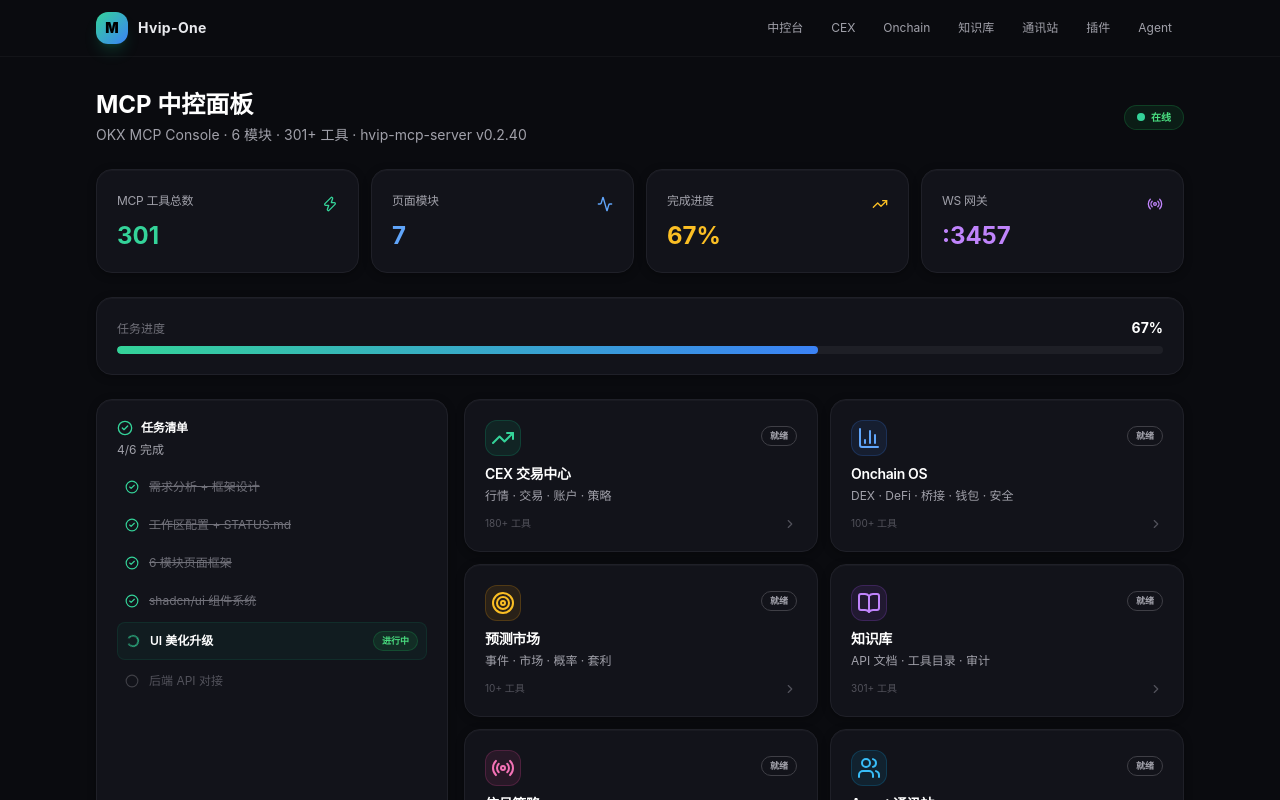
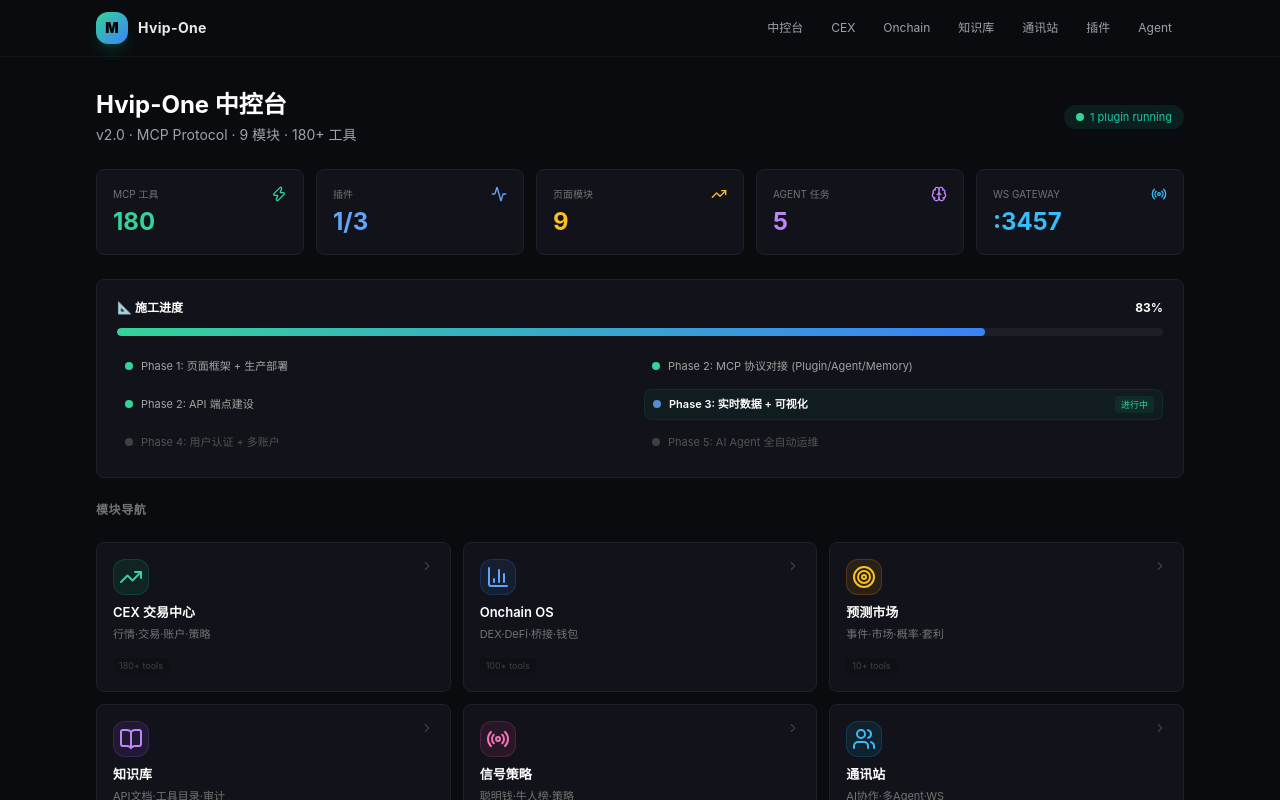
Before and after one commit to okx-wallet-H/mcp, a Next.js app in the folder packages/dashboard/: page /mcp in a window 1280 px wide. Shown: the top 800 px of the page. Built offline with nearby package versions, Linux system fonts and the light colour scheme.

Commit message:
Phase2: /mcp dashboard with real API data + construction progress

```diff
--- a/packages/dashboard/src/app/mcp/page.tsx
+++ b/packages/dashboard/src/app/mcp/page.tsx
@@ -1,32 +1,23 @@
 "use client";
+import { useState, useEffect } from "react";
 import Link from "next/link";
-import { Button } from "@/components/ui/button";
-import { Card, CardContent, CardHeader, CardTitle, CardDescription } from "@/components/ui/card";
-import { Badge } from "@/components/ui/badge";
-import { TrendingUp, BarChart3, Target, BookOpen, Radio, Users, ChevronRight, CheckCircle2, Circle, Loader2, Zap, Activity } from "lucide-react";
+import { TrendingUp, BarChart3, Target, BookOpen, Radio, Users, Zap, Activity, Brain, ChevronRight } from "lucide-react";
+
+interface StatsData { plugins: number; running: number; tools: number; agentTasks: number; memoryEntries: number }
 
 const MODULES = [
-  { id: "cex", icon: TrendingUp, title: "CEX 交易中心", desc: "行情 · 交易 · 账户 · 策略", color: "emerald", tools: 180, href: "/mcp/cex" },
-  { id: "onchain", icon: BarChart3, title: "Onchain OS", desc: "DEX · DeFi · 桥接 · 钱包 · 安全", color: "blue", tools: 100, href: "/mcp/onchain" },
-  { id: "outcomes", icon: Target, title: "预测市场", desc: "事件 · 市场 · 概率 · 套利", color: "amber", tools: 10, href: "/mcp/outcomes" },
-  { id: "kb", icon: BookOpen, title: "知识库", desc: "API 文档 · 工具目录 · 审计", color: "purple", tools: 301, href: "/mcp/kb" },
-  { id: "signals", icon: Radio, title: "信号策略", desc: "聪明钱 · 牛人榜 · 策略市场", color: "pink", tools: 30, href: "/mcp/signals" },
-  { id: "collab", icon: Users, title: "Agent 通讯站", desc: "AI 协作 · 多Agent · WS实时", color: "sky", tools: 8, href: "/mcp/collab" },
-  { id: "plugins", icon: Zap, title: "Plugin Manager", desc: "插件管理 · 动态加载 · 启停", color: "violet", tools: 5, href: "/mcp/plugins" },
-  { id: "agent", icon: Activity, title: "AI Agent", desc: "智能代理 · 监控 · 执行", color: "amber", tools: 5, href: "/mcp/agent" },
-  { id: "memory", icon: BookOpen, title: "Memory Engine", desc: "记忆 · 偏好 · 上下文", color: "teal", tools: 6, href: "/mcp/memory" },
+  { id: "cex", icon: TrendingUp, title: "CEX 交易中心", desc: "行情·交易·账户·策略", color: "emerald", tools: "180", href: "/mcp/cex" },
+  { id: "onchain", icon: BarChart3, title: "Onchain OS", desc: "DEX·DeFi·桥接·钱包", color: "blue", tools: "100", href: "/mcp/onchain" },
+  { id: "outcomes", icon: Target, title: "预测市场", desc: "事件·市场·概率·套利", color: "amber", tools: "10", href: "/mcp/outcomes" },
+  { id: "kb", icon: BookOpen, title: "知识库", desc: "API文档·工具目录·审计", color: "purple", tools: "50+", href: "/mcp/kb" },
+  { id: "signals", icon: Radio, title: "信号策略", desc: "聪明钱·牛人榜·策略", color: "pink", tools: "30", href: "/mcp/signals" },
+  { id: "collab", icon: Users, title: "通讯站", desc: "AI协作·多Agent·WS", color: "sky", tools: "8", href: "/mcp/collab" },
+  { id: "plugins", icon: Zap, title: "Plugin Manager", desc: "插件管理·动态加载", color: "violet", tools: "5", href: "/mcp/plugins" },
+  { id: "agent", icon: Activity, title: "AI Agent", desc: "智能代理·监控·执行", color: "amber", tools: "5", href: "/mcp/agent" },
+  { id: "memory", icon: Brain, title: "Memory Engine", desc: "记忆·偏好·上下文", color: "teal", tools: "6", href: "/mcp/memory" },
 ];
 
-const STEPS = [
-  { label: "需求分析 + 框架设计", done: true },
-  { label: "工作区配置 + STATUS.md", done: true },
-  { label: "6 模块页面框架", done: true },
-  { label: "shadcn/ui 组件系统", done: true },
-  { label: "UI 美化升级", done: false, current: true },
-  { label: "后端 API 对接", done: false },
-];
-
-const colors: Record<string, string> = {
+const COLORS: Record<string, string> = {
   emerald: "text-emerald-400 bg-emerald-500/10 border-emerald-500/20",
   blue: "text-blue-400 bg-blue-500/10 border-blue-500/20",
   amber: "text-amber-400 bg-amber-500/10 border-amber-500/20",
@@ -38,111 +29,92 @@
 };
 
 export default function McpPage() {
-  const done = STEPS.filter(s => s.done).length;
-  const pct = Math.round((done / STEPS.length) * 100);
+  const [stats, setStats] = useState<StatsData>({ plugins: 3, running: 1, tools: 180, agentTasks: 5, memoryEntries: 6 });
+  const [pct, setPct] = useState(83);
+
+  useEffect(() => {
+    fetch("/api/plugins").then(r => r.json()).then(d => setStats(s => ({ ...s, plugins: d.plugins?.length || 3, running: d.runningPlugins || 1, tools: d.totalTools || 180 }))).catch(() => {});
+  }, []);
 
   return (
     <div className="container-page py-8 space-y-6">
-      {/* ── Header ── */}
       <div className="flex flex-wrap items-center justify-between gap-4">
         <div>
-          <h1 className="text-2xl font-bold text-white">MCP 中控面板</h1>
-          <p className="text-sm text-zinc-400 mt-1">OKX MCP Console · 6 模块 · 301+ 工具 · hvip-mcp-server v0.2.40</p>
+          <h1 className="text-2xl font-bold text-white">Hvip-One 中控台</h1>
+          <p className="text-sm text-zinc-400 mt-1">v2.0 · MCP Protocol · {MODULES.length} 模块 · {stats.tools}+ 工具</p>
         </div>
-        <Badge variant="success" className="gap-1.5 px-3 py-1">
-          <span className="relative flex h-2 w-2">
-            <span className="animate-ping absolute inline-flex h-full w-full rounded-full bg-emerald-400/50" />
-            <span className="relative inline-flex rounded-full h-2 w-2 bg-emerald-400" />
+        <span className="flex items-center gap-1.5 text-[11px] px-3 py-1 rounded-full bg-brand-accent/10 text-brand-accent">
+          <span className="relative flex h-2 w-2"><span className="animate-ping absolute inline-flex h-full w-full rounded-full bg-emerald-400/50" /><span className="relative inline-flex rounded-full h-2 w-2 bg-emerald-400" /></span>
+          {stats.running} plugin{stats.running > 1 ? "s" : ""} running
         </span>
-          在线
-        </Badge>
       </div>
 
-      {/* ── Stats ── */}
-      <div className="grid grid-cols-4 gap-3">
+      {/* Stats */}
+      <div className="grid grid-cols-5 gap-3">
         {[
-          { label: "MCP 工具总数", value: "301", icon: Zap, color: "text-emerald-400" },
-          { label: "页面模块", value: "7", icon: Activity, color: "text-blue-400" },
-          { label: "完成进度", value: `${pct}%`, icon: TrendingUp, color: "text-amber-400" },
-          { label: "WS 网关", value: ":3457", icon: Radio, color: "text-purple-400" },
+          { label: "MCP 工具", value: stats.tools, icon: Zap, color: "text-emerald-400" },
+          { label: "插件", value: `${stats.running}/${stats.plugins}`, icon: Activity, color: "text-blue-400" },
+          { label: "页面模块", value: MODULES.length, icon: TrendingUp, color: "text-amber-400" },
+          { label: "Agent 任务", value: stats.agentTasks, icon: Brain, color: "text-purple-400" },
+          { label: "WS Gateway", value: ":3457", icon: Radio, color: "text-sky-400" },
         ].map(s => (
-          <Card key={s.label}>
-            <CardHeader className="flex-row items-center justify-between pb-2">
-              <CardTitle className="text-xs font-normal text-zinc-400">{s.label}</CardTitle>
-              <s.icon className={`w-4 h-4 ${s.color}`} />
-            </CardHeader>
-            <CardContent>
+          <div key={s.label} className="card p-4">
+            <div className="flex items-center justify-between mb-1"><p className="text-[10px] text-neutral-500 uppercase">{s.label}</p><s.icon className={`w-4 h-4 ${s.color}`} /></div>
             <p className={`text-2xl font-bold ${s.color}`}>{s.value}</p>
-            </CardContent>
-          </Card>
+          </div>
         ))}
       </div>
 
-      {/* ── Progress ── */}
-      <Card>
-        <CardContent className="pt-5">
-          <div className="flex justify-between items-baseline mb-2">
-            <span className="text-xs text-zinc-500">任务进度</span>
-            <span className="text-sm font-bold text-white">{pct}%</span>
+      {/* Construction Progress */}
+      <div className="card p-5">
+        <div className="flex justify-between items-baseline mb-3">
+          <h3 className="text-xs font-semibold text-white">📐 施工进度</h3>
+          <span className="text-xs font-bold text-white">{pct}%</span>
         </div>
-          <div className="h-2 rounded-full bg-white/[0.05] overflow-hidden">
-            <div className="h-full rounded-full transition-all bg-gradient-to-r from-emerald-400 to-blue-500" style={{ width: `${pct}%` }} />
+        <div className="h-2 rounded-full bg-white/[0.05] overflow-hidden mb-4">
+          <div className="h-full rounded-full bg-gradient-to-r from-emerald-400 to-blue-500" style={{ width: `${pct}%`, transition: "width 1s" }} />
         </div>
-        </CardContent>
-      </Card>
-
-      {/* ── Main Grid ── */}
-      <div className="grid grid-cols-3 gap-4">
-        {/* Task List */}
-        <Card>
-          <CardHeader>
-            <CardTitle className="text-xs flex items-center gap-2">
-              <CheckCircle2 className="w-4 h-4 text-emerald-400" />
-              任务清单
-            </CardTitle>
-            <CardDescription>{done}/{STEPS.length} 完成</CardDescription>
-          </CardHeader>
-          <CardContent className="space-y-1">
-            {STEPS.map((s, i) => (
-              <div key={i} className={`flex items-center gap-2.5 px-2 py-2 rounded-lg text-[12px] ${s.current ? "bg-emerald-500/[0.06] border border-emerald-500/10" : ""}`}>
-                {s.done ? <CheckCircle2 className="w-3.5 h-3.5 text-emerald-400 flex-shrink-0" /> :
-                 s.current ? <Loader2 className="w-3.5 h-3.5 text-emerald-400 animate-spin flex-shrink-0" /> :
-                 <Circle className="w-3.5 h-3.5 text-zinc-700 flex-shrink-0" />}
-                <span className={s.done ? "text-zinc-500 line-through" : s.current ? "text-white font-semibold" : "text-zinc-600"}>{s.label}</span>
-                {s.current && <Badge variant="success" className="ml-auto text-[9px]">进行中</Badge>}
+        <div className="grid grid-cols-2 gap-2 text-[11px]">
+          {[
+            { label: "Phase 1: 页面框架 + 生产部署", done: true },
+            { label: "Phase 2: MCP 协议对接 (Plugin/Agent/Memory)", done: true },
+            { label: "Phase 2: API 端点建设", done: true },
+            { label: "Phase 3: 实时数据 + 可视化", done: false, current: true },
+            { label: "Phase 4: 用户认证 + 多账户", done: false },
+            { label: "Phase 5: AI Agent 全自动运维", done: false },
+          ].map((s, i) => (
+            <div key={i} className={`flex items-center gap-2 px-2 py-1.5 rounded-lg ${s.current ? "bg-emerald-500/[0.06] border border-emerald-500/10" : ""}`}>
+              <span className={`w-2 h-2 rounded-full flex-shrink-0 ${s.done ? "bg-emerald-400" : s.current ? "bg-blue-400 animate-pulse" : "bg-neutral-700"}`} />
+              <span className={s.done ? "text-neutral-400" : s.current ? "text-white font-semibold" : "text-neutral-600"}>{s.label}</span>
+              {s.current && <span className="ml-auto text-[9px] px-1.5 py-0.5 rounded bg-emerald-500/10 text-emerald-400">进行中</span>}
             </div>
           ))}
-          </CardContent>
-        </Card>
+        </div>
+      </div>
 
       {/* Module Cards */}
-        <div className="col-span-2 grid grid-cols-2 gap-3">
+      <h3 className="text-xs font-semibold text-neutral-500 uppercase tracking-wider mb-2">模块导航</h3>
+      <div className="grid grid-cols-3 gap-3">
         {MODULES.map(m => {
           const Icon = m.icon;
-            const c = colors[m.color].split(" ");
+          const c = (COLORS[m.color] || "").split(" ");
           return (
             <Link key={m.id} href={m.href} className="group">
-                <Card className="h-full hover:border-emerald-500/20 transition-all duration-200 cursor-pointer">
-                  <CardHeader className="flex-row items-start justify-between pb-2">
+              <div className="card p-4 h-full hover:border-emerald-500/20 transition-all duration-200 cursor-pointer">
+                <div className="flex items-start justify-between mb-2">
                   <div className={`w-9 h-9 rounded-xl ${c[1]} border ${c[2]} flex items-center justify-center`}>
                     <Icon className={`w-4.5 h-4.5 ${c[0]}`} />
                   </div>
-                    <Badge variant="outline" className="text-[9px]">就绪</Badge>
-                  </CardHeader>
-                  <CardContent>
-                    <CardTitle className="mb-1 text-sm">{m.title}</CardTitle>
-                    <CardDescription className="mb-3">{m.desc}</CardDescription>
-                    <div className="flex items-center justify-between text-[10px]">
-                      <span className="text-zinc-600">{m.tools}+ 工具</span>
-                      <ChevronRight className="w-3.5 h-3.5 text-zinc-600 group-hover:text-white group-hover:translate-x-0.5 transition-all" />
+                  <ChevronRight className="w-3.5 h-3.5 text-neutral-700 group-hover:text-white group-hover:translate-x-0.5 transition-all" />
                 </div>
-                  </CardContent>
-                </Card>
+                <h4 className="text-[13px] font-semibold text-white mb-1">{m.title}</h4>
+                <p className="text-[11px] text-neutral-500 mb-2">{m.desc}</p>
+                <span className="text-[9px] text-neutral-700 bg-ink-soft px-1.5 py-0.5 rounded">{m.tools}+ tools</span>
+              </div>
             </Link>
           );
         })}
       </div>
     </div>
-    </div>
   );
 }
```
Lines whose indentation alone changed are shown as unchanged.
